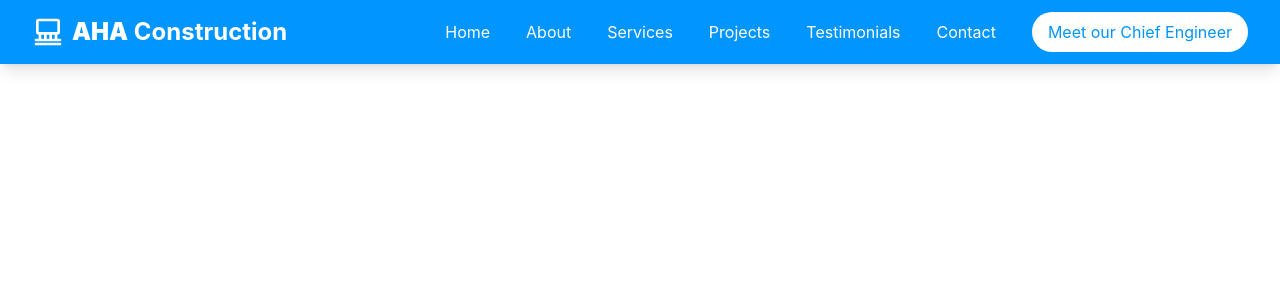
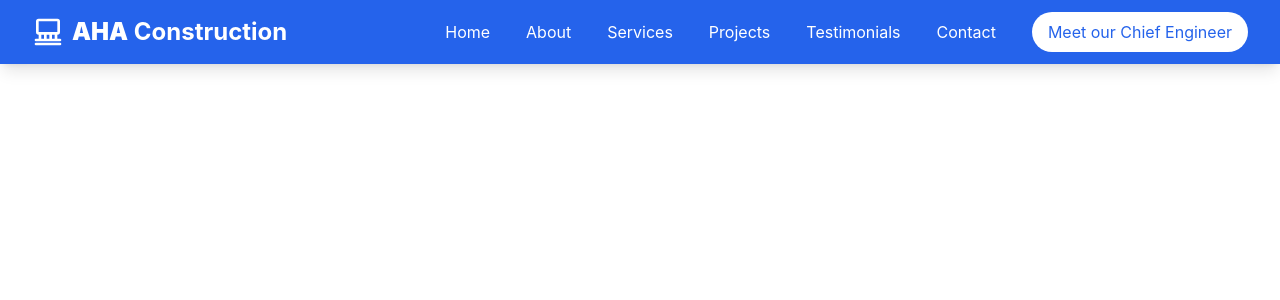
Before and after one commit to reenas3/aha-realestate-website, a React (Vite) app: page /aha-realestate-website/testimonials in a window 1280 px wide. Shown: the top 300 px of the page. Built offline with nearby package versions, Linux system fonts and the light colour scheme.

Commit message:
Update colors: blue navbar and green header tag

```diff
--- a/src/components/layout/Navbar.tsx
+++ b/src/components/layout/Navbar.tsx
@@ -42,7 +42,7 @@ export default function Navbar() {
   };
 
   return (
-    <header className="sticky top-0 z-50 bg-[#0095FF] shadow-lg">
+    <header className="sticky top-0 z-50 bg-[#2563EB] shadow-lg">
       <nav className="container flex h-16 items-center justify-between">
         <Link to="/" className="flex items-center gap-2 text-white">
           <svg className="h-8 w-8 text-white" viewBox="0 0 24 24" fill="none" xmlns="http://www.w3.org/2000/svg">
@@ -73,7 +73,7 @@ export default function Navbar() {
           </a>
           <Link
             to="/profile"
-            className="ml-4 rounded-full bg-white px-4 py-2 text-[#0095FF] hover:bg-white/90"
+            className="ml-4 rounded-full bg-white px-4 py-2 text-[#2563EB] hover:bg-white/90"
           >
             Meet our Chief Engineer
           </Link>
@@ -132,7 +132,7 @@ export default function Navbar() {
               animate={{ opacity: 1, y: 0 }}
               exit={{ opacity: 0, y: -20 }}
               transition={{ type: "spring", stiffness: 300, damping: 30 }}
-              className="absolute inset-x-0 top-full bg-[#0095FF] p-6 md:hidden z-50 shadow-lg"
+              className="absolute inset-x-0 top-full bg-[#2563EB] p-6 md:hidden z-50 shadow-lg"
             >
               <div className="flex flex-col gap-4">
                 <Link
@@ -179,7 +179,7 @@ export default function Navbar() {
                 </a>
                 <Link
                   to="/profile"
-                  className="mt-2 rounded-full bg-white px-6 py-3 text-center text-[#0095FF] hover:bg-white/90 transition-colors duration-200 text-lg font-medium shadow-md hover:shadow-lg"
+                  className="mt-2 rounded-full bg-white px-6 py-3 text-center text-[#2563EB] hover:bg-white/90 transition-colors duration-200 text-lg font-medium shadow-md hover:shadow-lg"
                   onClick={() => setIsOpen(false)}
                 >
                   Meet our Chief Engineer
--- a/src/components/sections/Hero.tsx
+++ b/src/components/sections/Hero.tsx
@@ -62,9 +62,9 @@ export default function Hero() {
                 initial={{ opacity: 0, x: -20 }}
                 animate={{ opacity: 1, x: 0 }}
                 transition={{ duration: 0.8, delay: 0.2 }}
-                className="inline-flex items-center gap-2 rounded-full bg-[#2563EB] px-4 py-1.5 text-sm font-medium text-white backdrop-blur-sm"
+                className="inline-flex items-center gap-2 rounded-full bg-green-600 px-4 py-1.5 text-sm font-medium text-white backdrop-blur-sm"
               >
-                <span className="h-2 w-2 rounded-full bg-blue-400"></span>
+                <span className="h-2 w-2 rounded-full bg-green-400"></span>
                 Transforming Wollo's Skyline
               </motion.div>
 
```
